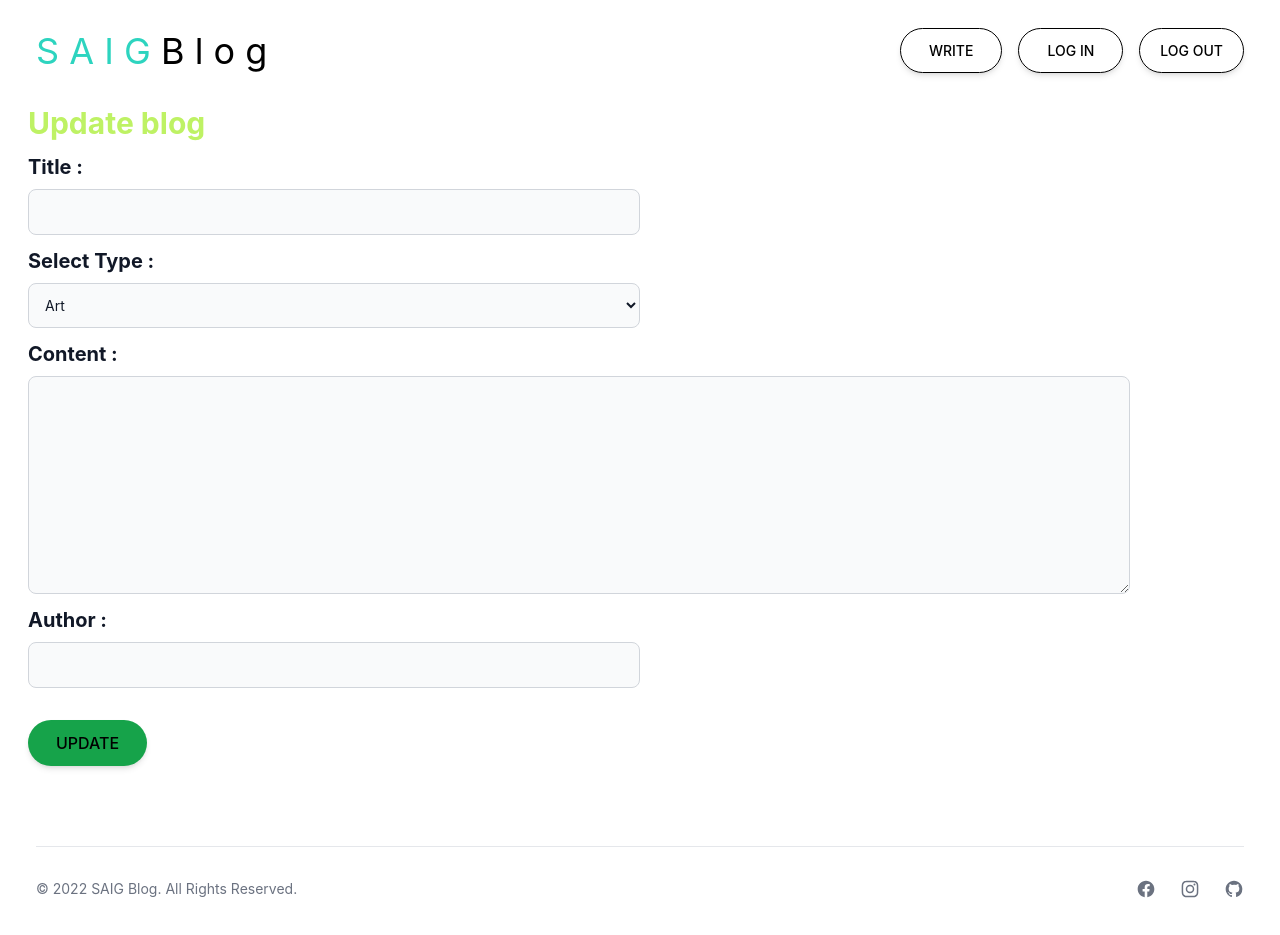
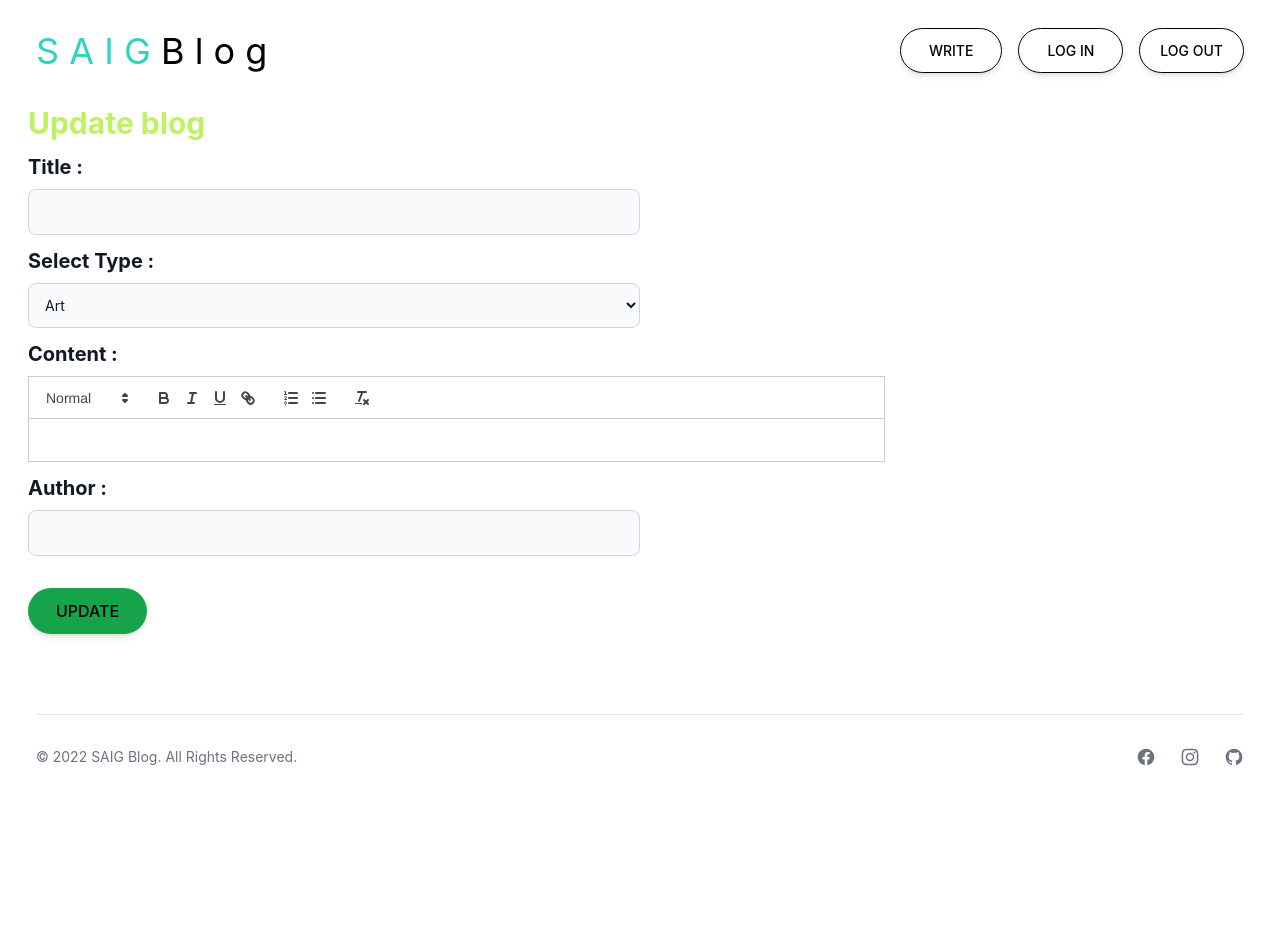
Before and after one commit to worachote1/SAIG-Blog, a React (Create React App) app in the folder client/: page /blog/update/1 in a window 1280 px wide. After the commit the page ends 803 px from the top, so only its background shows below. Built offline with nearby package versions, Linux system fonts and the light colour scheme; no server answers.

Commit message:
Fix Parser Bug

```diff
--- a/client/package.json
+++ b/client/package.json
@@ -7,6 +7,7 @@
     "@testing-library/react": "^13.4.0",
     "@testing-library/user-event": "^13.5.0",
     "axios": "^0.27.2",
+    "html-react-parser": "^3.0.4",
     "react": "^18.2.0",
     "react-dom": "^18.2.0",
     "react-icons": "^4.4.0",
--- a/client/src/App.js
+++ b/client/src/App.js
@@ -3,6 +3,7 @@ import React, { useState, useEffect } from 'react'
 import Navbar from './components/NavBar';
 import ShowBlogs from './components/ShowBlogs';
 import Footer from './components/Footer'
+
 
 function App() {
 
--- a/client/src/components/Form.js
+++ b/client/src/components/Form.js
@@ -6,6 +6,7 @@ import Swal from 'sweetalert2'
 
 import ReactQuill from 'react-quill';
 import 'react-quill/dist/quill.snow.css';
+
 
 const Form = () => {
 
@@ -16,10 +17,10 @@ const Form = () => {
 
     const submitForm = (e) => {
         e.preventDefault();
-        console.table({title,content,prn_type,author})
-        console.log("display API Link -> ",process.env.REACT_APP_API)
-        axios.post(`${process.env.REACT_APP_API}/create`,{title,content,prn_type,author})
-        .then((res)=>{
+        console.table({ title, content, prn_type, author })
+        console.log("display API Link -> ", process.env.REACT_APP_API)
+        axios.post(`${process.env.REACT_APP_API}/create`, { title, content, prn_type, author })
+            .then((res) => {
                 console.log(res)
                 //alert("Save data success")
                 Swal.fire(
@@ -34,7 +35,7 @@ const Form = () => {
                 set_prn_type(prn_type)
                 setAuthor("")
             })
-        .catch((err)=>{
+            .catch((err) => {
                 //err.res.data.msg_err
                 console.log(err)
                 console.log(err.response.data.msg_error)
@@ -56,7 +57,7 @@ const Form = () => {
            {console.log("title : ",title," content : ",content," prn_type : ",prn_type," author : ",author)}
            <p>{`title : ${title} content : ${content}, prn_type : ${prn_type}, author : ${author} `}</p> */}
 
-            <div className='p-4'>
+            <div className='p-4 max-w-[1640px]'>
                     <h1 className='font-bold text-3xl '>Write a Blog Post</h1>
                     <form onSubmit={submitForm}>
                         <div className='mt-3'>
@@ -86,8 +87,11 @@ const Form = () => {
 
                     <div className='mt-3'>
                         <label for="message" class="block mb-2 text-xl font-bold text-gray-900 dark:text-gray-400">Content : </label>
-                        <textarea id="message" rows="7" class="block p-2.5 w-[90%] text-md text-gray-900 bg-gray-50 rounded-lg border border-gray-300  dark:bg-gray-700 dark:border-gray-600 dark:placeholder-gray-400 dark:text-white focus:outline-none
-                        md:text-xl" value={content} onChange={(e) => setContent(e.target.value)}></textarea>
+                    <ReactQuill
+                        value={content}
+                        onChange={(e) => setContent(e)}
+                        className='w-[70%]'
+                    />
                     </div>
 
 
@@ -108,6 +112,8 @@ const Form = () => {
                         </div>
 
                     </form>
+
+
             </div>
 
             <Footer />
--- a/client/src/components/ShowBlogs.js
+++ b/client/src/components/ShowBlogs.js
@@ -3,6 +3,8 @@ import React, { useState, useEffect } from 'react'
 import axios from 'axios'
 import { Link } from 'react-router-dom'
 import Swal from 'sweetalert2'
+
+import parse from 'html-react-parser';
 
 const ShowBlogs = () => {
 
@@ -144,12 +146,12 @@ const ShowBlogs = () => {
             {/*  render when select a type*/}
              {(typeActive) && data.map((blog, index) => (
                 <div className='mb-2 p-4 border-b-[1px]' key={index}>
-                    <Link to={`/blog/${blog.slug}`}>
+                    <Link to={`/blog/${blog.slug}`} >
                         <h2 className='font-bold'>{blog.title}</h2>
                         <p className='font-light'>Category : {blog.prn_type} </p>
                     </Link>
 
-                    <p>{blog.content.substring(0, 220)} <span className='font-light'>...</span></p>
+                    <div>{parse(blog.content.substring(0, 220))} <span className='font-light'>...</span></div>
                     <p className='font-light'>Author : {blog.author} </p>
                     <p className='font-light'>Published : {new Date(blog.createdAt).toLocaleString()}</p>
                     <div className='mt-2'>
@@ -172,7 +174,7 @@ const ShowBlogs = () => {
                         <p className='font-light'>Category : {blog.prn_type} </p>
                     </Link>
 
-                    <p>{blog.content.substring(0, 220)} <span className='font-light'>...</span></p>
+                    <div>{parse(blog.content.substring(0, 220))} <span className='font-light'>...</span></div>
                     <p className='font-light'>Author : {blog.author} </p>
                     <p className='font-light'>Published : {new Date(blog.createdAt).toLocaleString()}</p>
                     <div className='mt-2'>
--- a/client/src/components/SingleComponent.js
+++ b/client/src/components/SingleComponent.js
@@ -3,6 +3,9 @@ import { useState, useEffect } from 'react';
 import { useParams } from 'react-router-dom';
 import NavBar from './NavBar';
 import Footer from './Footer';
+
+import parse from 'html-react-parser';
+
 
 const SingleComponent = () => {
     const [blog, setBlog] = useState('')
@@ -20,17 +23,24 @@ const SingleComponent = () => {
 
     return (
         <div className='max-w-[1640px] mx-auto px-5'>
+
             <NavBar />
             <div className=' w-full  mt-2 p-4 border-t-[1px]'>
 
+                {(blog) &&
+                    <div>
                         <h2 className='font-bold text-3xl'>{blog.title}</h2>
-                <p className='mt-2'>{blog.content} </p>
+                        <div className='mt-2'>{parse(blog.content)} </div>
+
                         <div className='mt-4'>
                             <p className='font-light'>Author : {blog.author} </p>
                             <p className='font-light'>
                                 Published : {new Date(blog.createdAt).toLocaleString()}
                             </p>
                         </div>
+
+                    </div>
+                }
             </div>
 
             <Footer />
--- a/client/src/components/UpdateForm.js
+++ b/client/src/components/UpdateForm.js
@@ -4,6 +4,9 @@ import Footer from './Footer'
 import axios from 'axios'
 import Swal from 'sweetalert2'
 import { useParams } from 'react-router-dom';
+
+import ReactQuill from 'react-quill';
+import 'react-quill/dist/quill.snow.css';
 
 const UpdateForm = () => {
 
@@ -71,7 +74,7 @@ const UpdateForm = () => {
            {console.log("title : ",title," content : ",content," prn_type : ",prn_type," author : ",author)}
            <p>{`title : ${title} content : ${content}, prn_type : ${prn_type}, author : ${author} `}</p> */}
 
-            <div className='p-4'>
+            <div className='p-4 max-w-[1640px]'>
                 <h1 className='font-bold text-3xl text-lime-300'>Update blog</h1>
                 <form onSubmit={submitUpdateForm}>
                     <div className='mt-3'>
@@ -101,8 +104,12 @@ const UpdateForm = () => {
 
                     <div className='mt-3'>
                         <label for="message" class="block mb-2 text-xl font-bold text-gray-900 dark:text-gray-400">Content : </label>
-                        <textarea id="message" rows="7" class="block p-2.5 w-[90%] text-md text-gray-900 bg-gray-50 rounded-lg border border-gray-300  dark:bg-gray-700 dark:border-gray-600 dark:placeholder-gray-400 dark:text-white focus:outline-none
-                        md:text-xl" value={content} onChange={(e) => setContent(e.target.value)}></textarea>
+
+                        <ReactQuill
+                        value={content}
+                        onChange={(e) => setContent(e)}
+                        className='w-[70%]'
+                    />
                     </div>
 
 
```
Also changed, not shown: 2 other files (tests, documents, lock files or other folders). Lines whose indentation alone changed are shown as unchanged.
